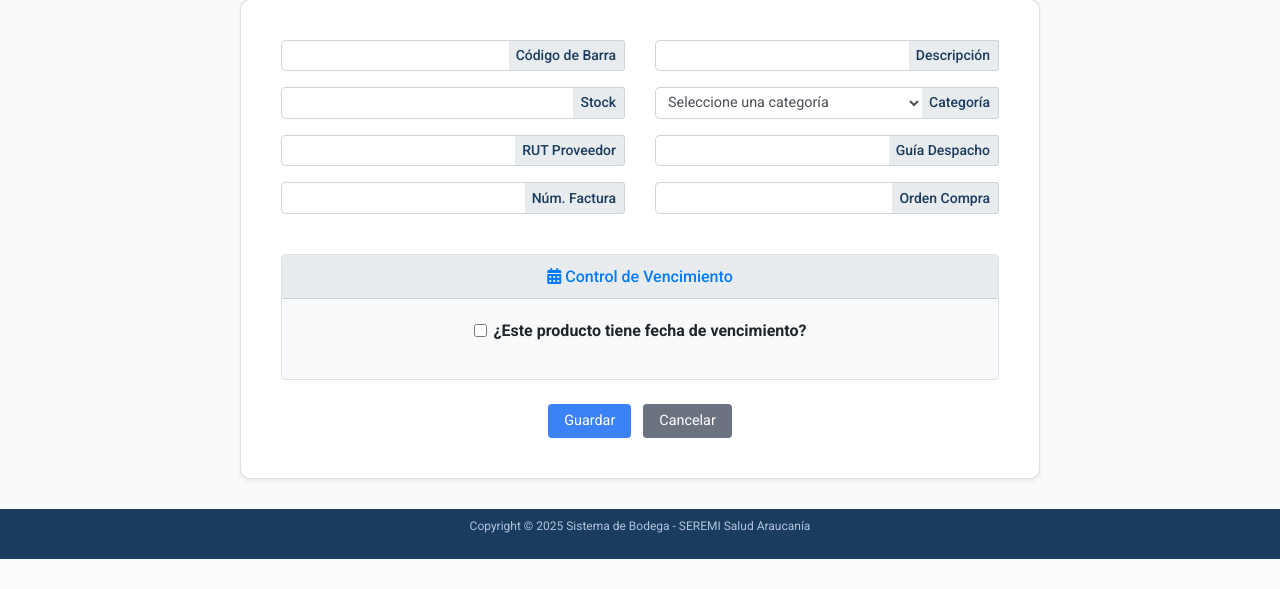
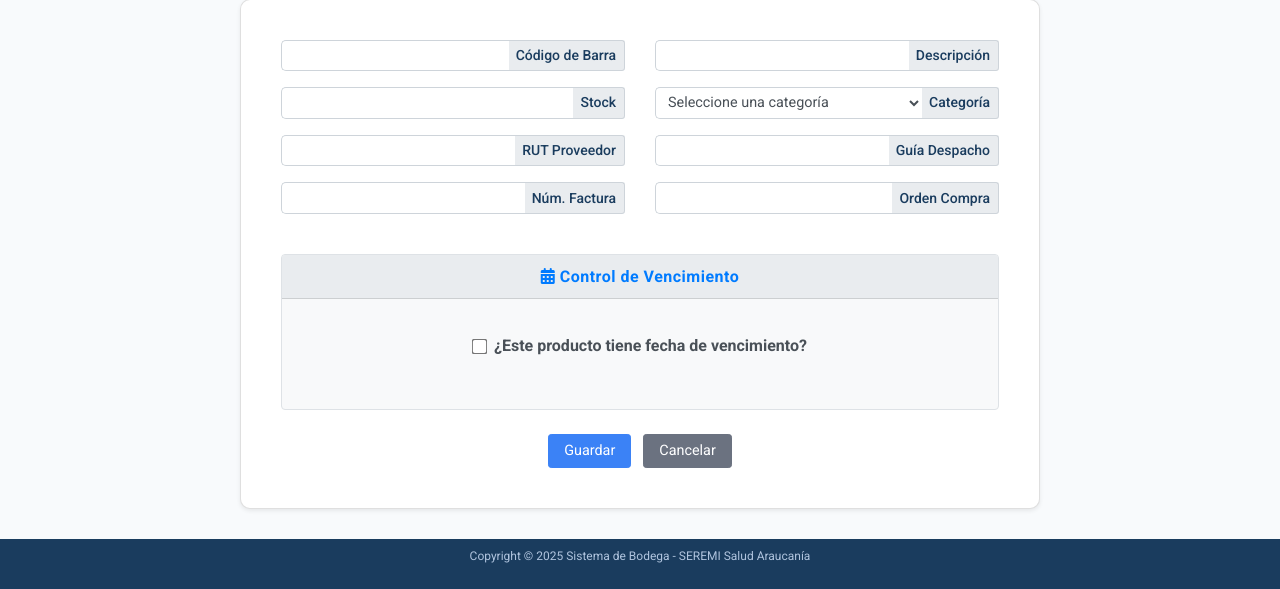
Before and after one commit to Robinson2024/bodega_seremi, a Django app: page /accounts/registrar-producto/ in a window 1280 px wide. Shown: the part 349-938 px from the top of the page. Before the commit the page ends 908 px from the top, so only its background shows below. Run offline with Django 5.2, Linux system fonts and the light colour scheme; a user stored in the database is signed in; data comes from the database, SQL or seed files in the repository; both versions use the stored data as it was after the commit; some libraries are stand-ins or nearby versions.

Commit message:
se centra calendario donde se ingresan las fechas vencimiento

```diff
--- a/sistema_bodega/accounts/templates/accounts/registrar_producto.html
+++ b/sistema_bodega/accounts/templates/accounts/registrar_producto.html
@@ -120,24 +120,26 @@
                 <div class="row mt-4">
                     <div class="col-12">
                         <div class="card" style="background-color: #f8f9fa; border: 1px solid #dee2e6;">
-                            <div class="card-header" style="background-color: #e9ecef;">
+                            <div class="card-header text-center" style="background-color: #e9ecef;">
                                 <h6 class="mb-0 text-primary" style="color: #1a3c5e;">
                                     <i class="fas fa-calendar-alt"></i> Control de Vencimiento
                                 </h6>
                             </div>
                             <div class="card-body">
-                                <div class="form-check mb-3">
+                                <div class="row justify-content-center">
+                                    <div class="col-md-8">
+                                        <div class="form-check mb-3 text-center">
                                             {{ form.tiene_vencimiento|add_class:"form-check-input" }}
                                             <label class="form-check-label" for="id_tiene_vencimiento">
                                                 <strong>{{ form.tiene_vencimiento.label }}</strong>
                                             </label>
                                         </div>
 
-                                <div id="fecha-vencimiento-container" style="display: none;">
-                                    <div class="row">
-                                        <div class="col-md-6">
+                                        <div id="fecha-vencimiento-container" class="text-center" style="display: none;">
+                                            <div class="row justify-content-center">
+                                                <div class="col-md-8">
                                                     <div class="input-group input-group-sm">
-                                                {{ form.fecha_vencimiento|add_class:"form-control" }}
+                                                        {{ form.fecha_vencimiento|add_class:"form-control text-center" }}
                                                         <div class="input-group-append">
                                                             <span class="input-group-text">
                                                                 <i class="fas fa-calendar"></i> Fecha de Vencimiento
@@ -145,14 +147,16 @@
                                                         </div>
                                                     </div>
                                                     {% if form.fecha_vencimiento.errors %}
-                                                <div class="text-danger small">{{ form.fecha_vencimiento.errors }}</div>
+                                                        <div class="text-danger small mt-2">{{ form.fecha_vencimiento.errors }}</div>
                                                     {% endif %}
+                                                </div>
+                                            </div>
                                         </div>
                                     </div>
                                 </div>
 
                                 {% if form.non_field_errors %}
-                                    <div class="text-danger small mt-2">{{ form.non_field_errors }}</div>
+                                    <div class="text-danger small mt-2 text-center">{{ form.non_field_errors }}</div>
                                 {% endif %}
                             </div>
                         </div>
@@ -222,6 +226,49 @@
         border-color: #dc3545;
         background-color: #fff3f3;
     }
+    /* Estilos específicos para la sección de Control de Vencimiento */
+    .card-header.text-center h6 {
+        font-size: 1rem;
+        font-weight: 600;
+        letter-spacing: 0.5px;
+    }
+
+    .form-check.text-center {
+        display: flex;
+        justify-content: center;
+        align-items: center;
+        gap: 8px;
+        padding: 15px 0;
+    }
+
+    .form-check.text-center .form-check-input {
+        position: relative;
+        margin: 0;
+        transform: scale(1.2);
+    }
+
+    .form-check.text-center .form-check-label {
+        margin: 0;
+        font-size: 1rem;
+        color: #495057;
+    }
+
+    #fecha-vencimiento-container {
+        padding: 15px 0;
+        background-color: rgba(255, 255, 255, 0.7);
+        border-radius: 8px;
+        margin-top: 10px;
+    }
+
+    #fecha-vencimiento-container .input-group {
+        max-width: 350px;
+        margin: 0 auto;
+    }
+
+    .text-center .form-control {
+        text-align: center;
+    }
+
     @media (max-width: 768px) {
         .col-md-6 {
             flex: 0 0 100%;
```
Also changed, not shown: sistema_bodega/db.sqlite3. Lines whose indentation alone changed are shown as unchanged.
